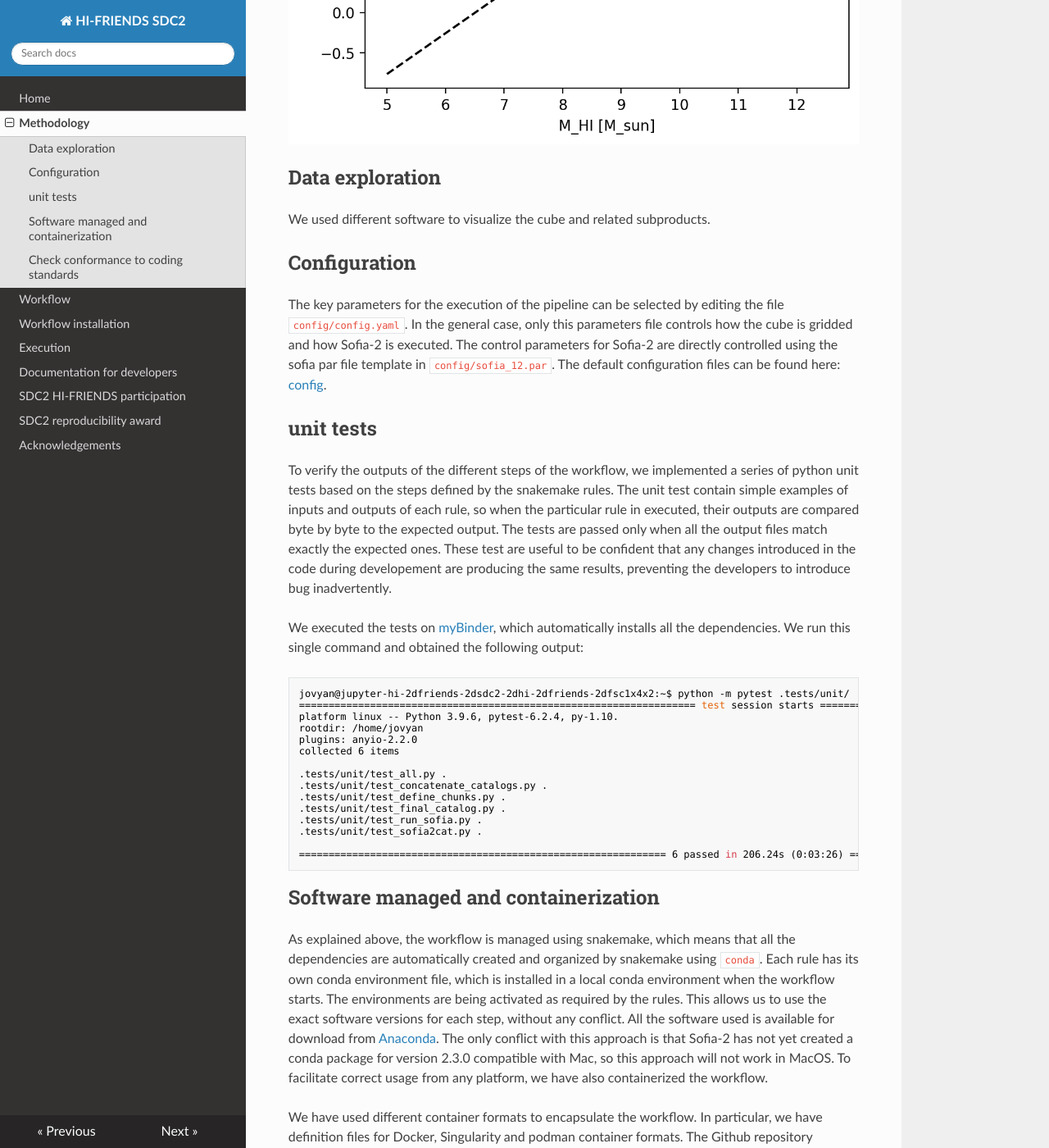
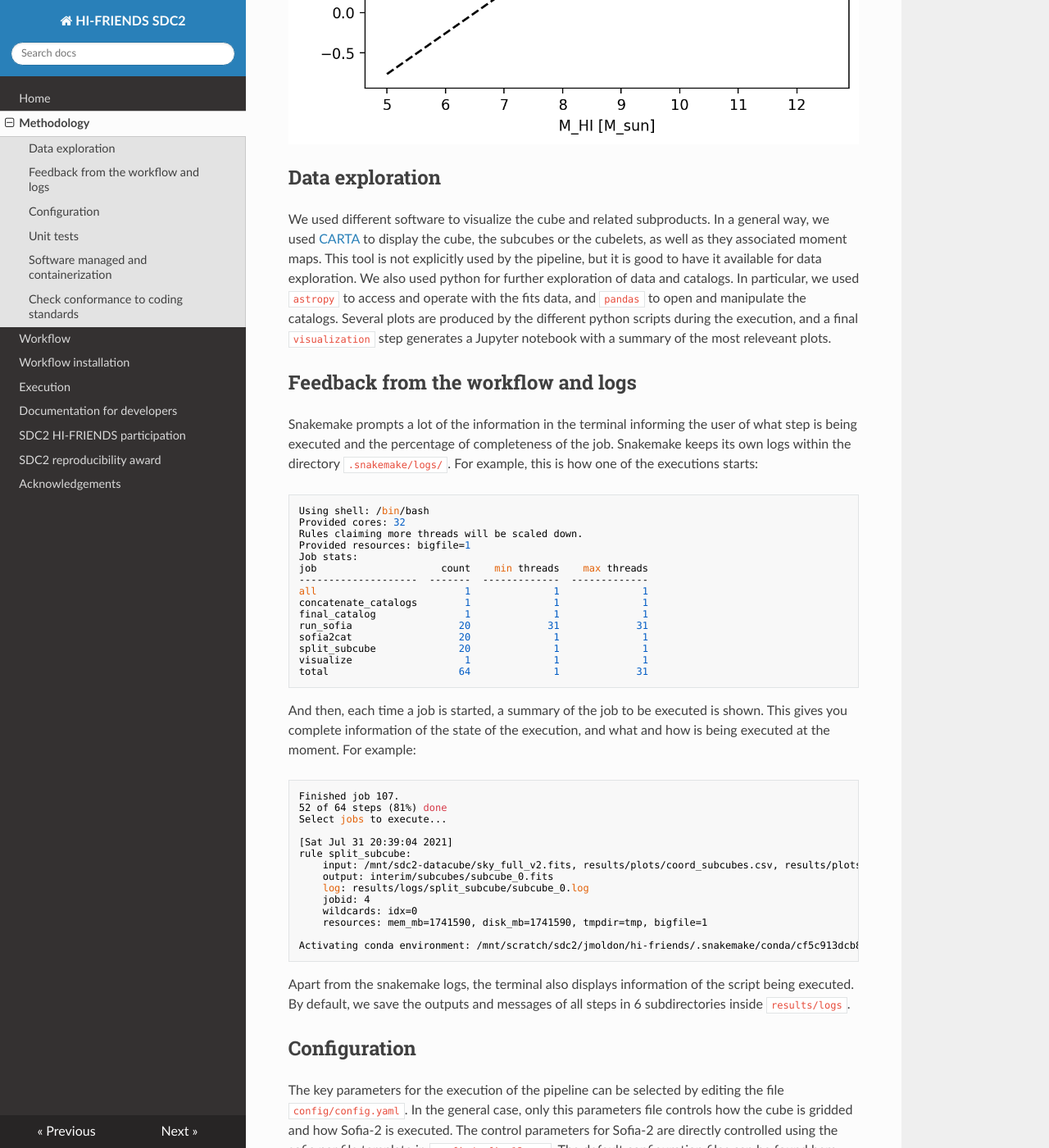
Before and after one commit to HI-FRIENDS-SDC2/hi-friends, an MkDocs documentation site: the page built from docs/methodology.md, in a window 1280 px wide and 1400 px high, scrolled down 2014 px. Shown: the whole window at 82% size. Built offline with MkDocs 1.6.1, drawn with Linux system fonts in a browser that asks for light colours; nearby versions of some CDN libraries.

Commit message:
Update resport snapshots

````diff
--- a/docs/methodology.md
+++ b/docs/methodology.md
@@ -14,13 +14,57 @@ The next step is to concatenate the individual catalogs in a main, unfiltered ca
 
 ## Data exploration
 
-We used different software to visualize the cube and related subproducts.
+We used different software to visualize the cube and related subproducts. In a general way, we used [CARTA](https://cartavis.org/) to display the cube, the subcubes or the cubelets, as well as they associated moment maps. This tool is not explicitly used by the pipeline, but it is good to have it available for data exploration. We also used python for further exploration of data and catalogs. In particular, we used `astropy` to access and operate with the fits data, and `pandas` to open and manipulate the catalogs. Several plots are produced by the different python scripts during the execution, and a final `visualization` step generates a Jupyter notebook with a summary of the most releveant plots.
+
+## Feedback from the workflow and logs
+
+Snakemake prompts a lot of the information in the terminal informing the user of what step is being executed and the percentage of completeness of the job. Snakemake keeps its own logs within the directory `.snakemake/logs/`. For example, this is how one of the executions starts:
+
+```
+Using shell: /bin/bash
+Provided cores: 32
+Rules claiming more threads will be scaled down.
+Provided resources: bigfile=1
+Job stats:
+job                     count    min threads    max threads
+--------------------  -------  -------------  -------------
+all                         1              1              1
+concatenate_catalogs        1              1              1
+final_catalog               1              1              1
+run_sofia                  20             31             31
+sofia2cat                  20              1              1
+split_subcube              20              1              1
+visualize                   1              1              1
+total                      64              1             31
+```
+
+And then, each time a job is started, a summary of the job to be executed is shown. This gives you complete information of the state of the execution, and what and how is being executed at the moment. For example:
+
+```
+Finished job 107.
+52 of 64 steps (81%) done
+Select jobs to execute...
+
+[Sat Jul 31 20:39:04 2021]
+rule split_subcube:
+    input: /mnt/sdc2-datacube/sky_full_v2.fits, results/plots/coord_subcubes.csv, results/plots/subcube_grid.png
+    output: interim/subcubes/subcube_0.fits
+    log: results/logs/split_subcube/subcube_0.log
+    jobid: 4
+    wildcards: idx=0
+    resources: mem_mb=1741590, disk_mb=1741590, tmpdir=tmp, bigfile=1
+
+Activating conda environment: /mnt/scratch/sdc2/jmoldon/hi-friends/.snakemake/conda/cf5c913dcb805c1721a2716441032e71
+```
+
+Apart from the snakemake logs, the terminal also displays information of the script being executed. By default, we save the outputs and messages of all steps in 6 subdirectories inside `results/logs`.
+
 
 ## Configuration
 
 The key parameters for the execution of the pipeline can be selected by editing the file `config/config.yaml`. In the general case, only this parameters file controls how the cube is gridded and how Sofia-2 is executed. The control parameters for Sofia-2 are directly controlled using the sofia par file template in `config/sofia_12.par`. The default configuration files can be found here: [config](../config/).
 
-## unit tests
+## Unit tests
 
 To verify the outputs of the different steps of the workflow, we implemented a series of python unit tests based on the steps defined by the snakemake rules. The unit test contain simple examples of inputs and outputs of each rule, so when the particular rule in executed, their outputs are compared byte by byte to the expected output. The tests are passed only when all the output files match exactly the expected ones. These test are useful to be confident that any changes introduced in the code during developement are producing the same results, preventing the developers to introduce bug inadvertently.
 
````
Also changed, not shown: docs/workflow.md (+3 -9 lines), docs/figures/provenance_split_subcube.png, docs/figures/snakemake_statistics.png, docs/figures/workflow_report.png.
